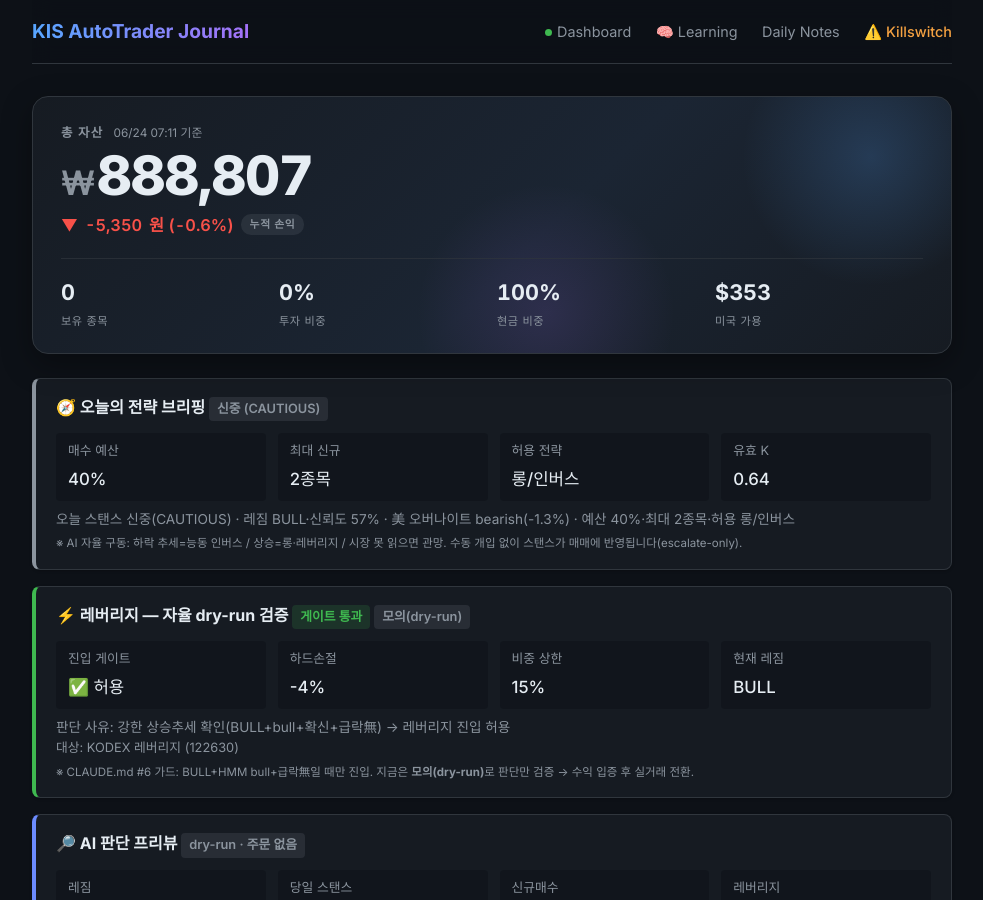
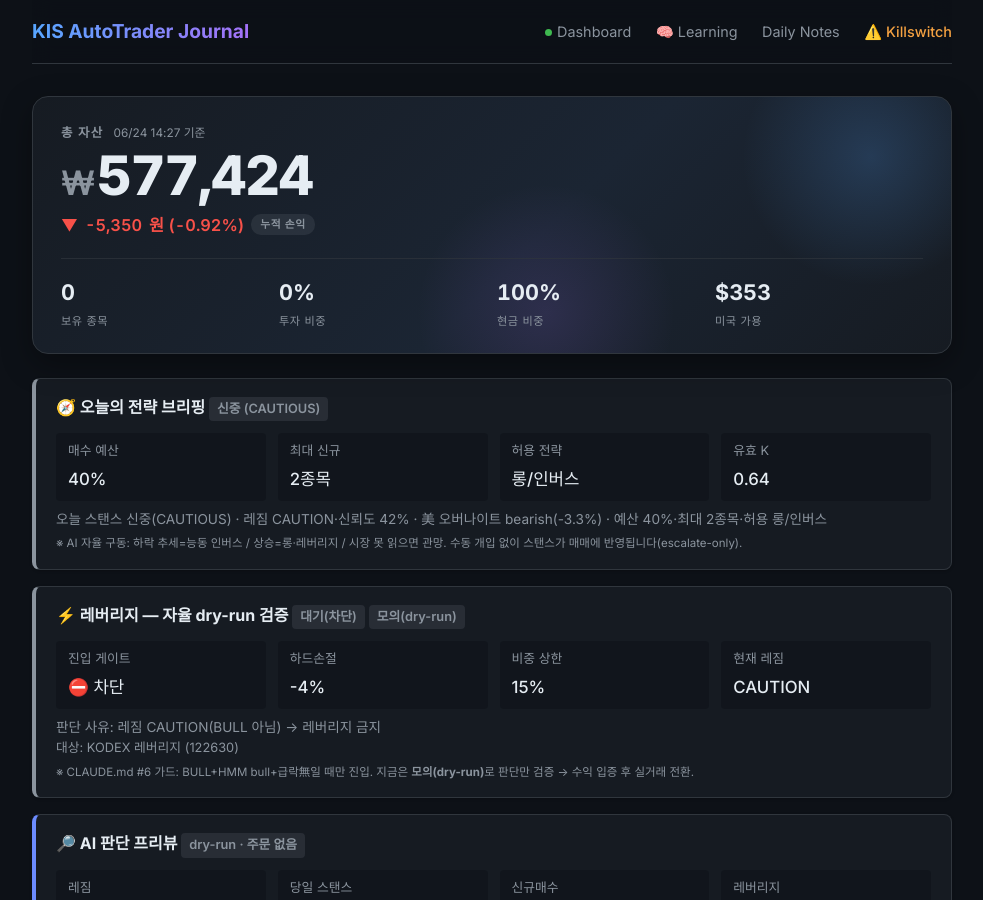
Before and after one commit to BudongJW/kis-trading-journal, a Jekyll site: the page built from index.html, in a window 1280 px wide and 900 px high. Shown: the whole window, without its empty margins (148-1131 px from the left). Built offline with Jekyll 4.4.1, drawn with Linux system fonts in a browser that asks for light colours; nearby versions of some CDN libraries; some of the changed lines change nothing that is shown; some of the changed text lies outside the part shown.

Commit message:
auto: portfolio update 14:27

```diff
--- a/_data/portfolio.json
+++ b/_data/portfolio.json
@@ -1,7 +1,7 @@
 {
-  "updated_at": "2026-06-24T07:11:15.182547",
+  "updated_at": "2026-06-24T14:27:05.114346",
   "initial_capital": 500000,
-  "cash": 746932,
+  "cash": 435549,
   "holdings": [],
   "reconcile": {
     "matched": 0,
@@ -17,9 +17,9 @@
     "set_by": ""
   },
   "holdings_value": 0,
-  "total_value": 888807,
+  "total_value": 577424,
   "total_pnl": -5350,
-  "total_pnl_pct": -0.6,
+  "total_pnl_pct": -0.92,
   "realized_pnl": -5350,
   "unrealized_pnl": 0,
   "total_trades": 32,
@@ -1101,29 +1101,29 @@
     },
     {
       "date": "2026-06-24",
-      "total_value": 888807,
-      "cash": 746932,
+      "total_value": 577424,
+      "cash": 435549,
       "holdings_value": 0,
       "day_pnl": 0,
       "cumul_pnl": -5350,
       "realized_pnl": -5350,
       "unrealized_pnl": 0,
-      "net_deposit": 394157,
+      "net_deposit": 82774,
       "regime": "up",
       "hmm_state": "bull",
-      "confidence": 0.568,
+      "confidence": 0.418,
       "k_value": 0.59
     }
   ],
   "market": {
     "regime": "up",
     "hmm_state": "bull",
-    "confidence": 0.568,
+    "confidence": 0.418,
     "volatility": "normal",
     "vol_percentile": 34.0,
     "overnight_gap": {
       "direction": "bearish",
-      "strength": 0.26,
+      "strength": 0.8,
       "action": "reduce_size"
     },
     "strong_sectors": [
@@ -1175,24 +1175,21 @@
     "trained": false
   },
   "bear_strategy": {
-    "regime": "BULL",
-    "enabled": false
+    "enabled": true,
+    "regime": "CAUTION",
+    "confidence": 0.65,
+    "sma_ratio": 0.778,
+    "canary_bad": 1,
+    "canary_scores": {
+      "195930": 1.5752,
+      "132030": -1.4861
+    }
   },
   "us_session": {
     "enabled": true,
-    "cash_usd": 353.438224,
-    "positions": 1,
-    "holdings": [
-      {
-        "symbol": "PSQ",
-        "qty": 8,
-        "buy_price": 25.2101,
-        "current_price": 26.05,
-        "pnl_pct": 3.33,
-        "exchange": "AMEX",
-        "asset_type": "us_inverse"
-      }
-    ],
+    "cash_usd": 352.545375,
+    "positions": 0,
+    "holdings": [],
     "max_positions": 3,
     "budget_pct": 0.4,
     "regime_linked": true,
@@ -1242,13 +1239,13 @@
       "hmm_confidence": 80.2,
       "volatility": "normal",
       "vol_percentile": 34.0,
-      "market_confidence": 0.568,
+      "market_confidence": 0.418,
       "analyzed_at": "2026-06-23 10:28"
     },
     "overnight": {
       "direction": "bearish",
-      "nasdaq_change": -1.32,
-      "sp500_change": 0,
+      "nasdaq_change": -3.31,
+      "sp500_change": -1.47,
       "recommended_action": "reduce_size"
     },
     "strong_sectors": [
@@ -1459,12 +1456,12 @@
     "size_mult": 0.6,
     "k_effective": 0.64,
     "allow_summary": "롱/인버스",
-    "briefing": "오늘 스탠스 신중(CAUTIOUS) · 레짐 BULL·신뢰도 57% · 美 오버나이트 bearish(-1.3%) · 예산 40%·최대 2종목·허용 롱/인버스",
+    "briefing": "오늘 스탠스 신중(CAUTIOUS) · 레짐 CAUTION·신뢰도 42% · 美 오버나이트 bearish(-3.3%) · 예산 40%·최대 2종목·허용 롱/인버스",
     "signals": {
-      "regime": "BULL",
-      "confidence": 0.568,
+      "regime": "CAUTION",
+      "confidence": 0.418,
       "direction": "bearish",
-      "nasdaq_change": -1.32,
+      "nasdaq_change": -3.31,
       "high_vol": false,
       "vol_percentile": 34.0,
       "rapid_level": "NONE"
@@ -1473,11 +1470,11 @@
   "leverage": {
     "enabled": true,
     "dry_run": true,
-    "gate_allowed": true,
-    "gate_reason": "강한 상승추세 확인(BULL+bull+확신+급락無) → 레버리지 진입 허용",
+    "gate_allowed": false,
+    "gate_reason": "레짐 CAUTION(BULL 아님) → 레버리지 금지",
     "hard_stop_pct": 0.04,
     "max_weight": 0.15,
-    "regime": "BULL",
+    "regime": "CAUTION",
     "hmm_state": "bull",
     "hmm_confidence": 0.802,
     "universe": [
```
